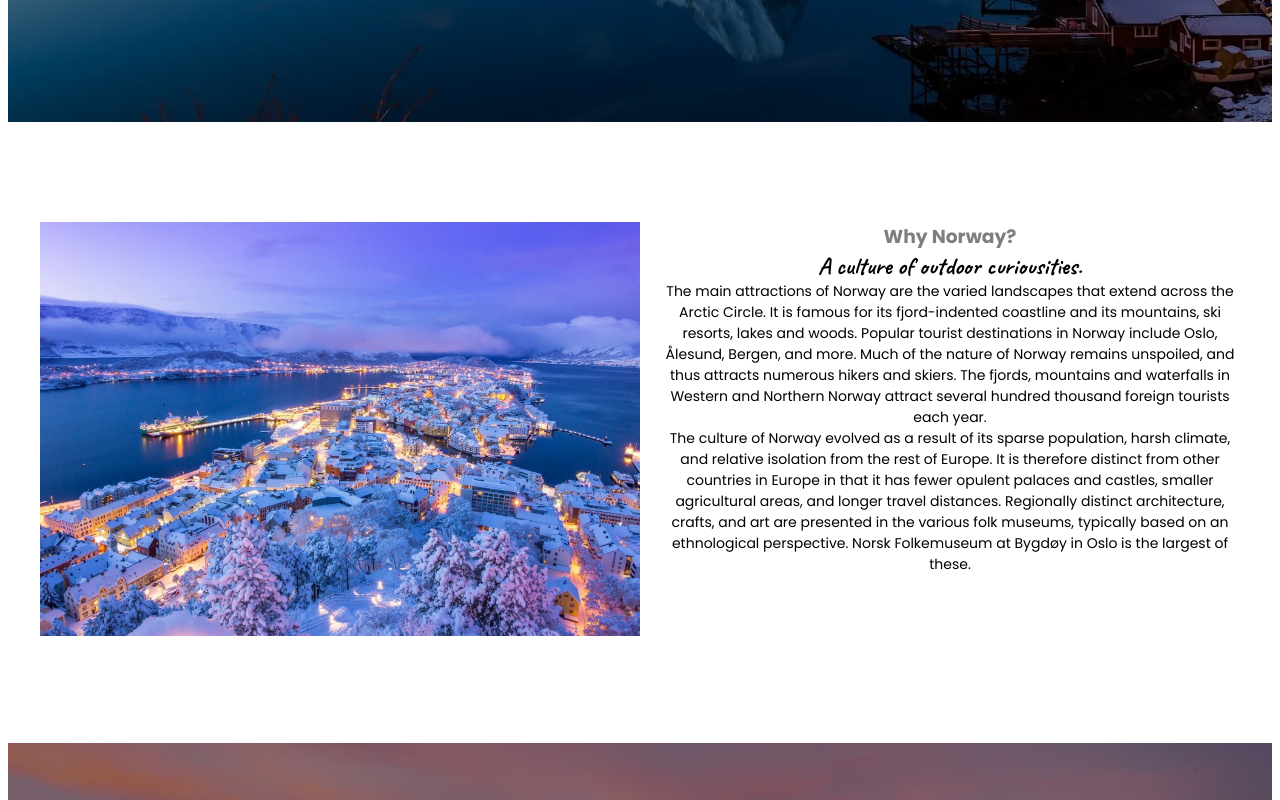
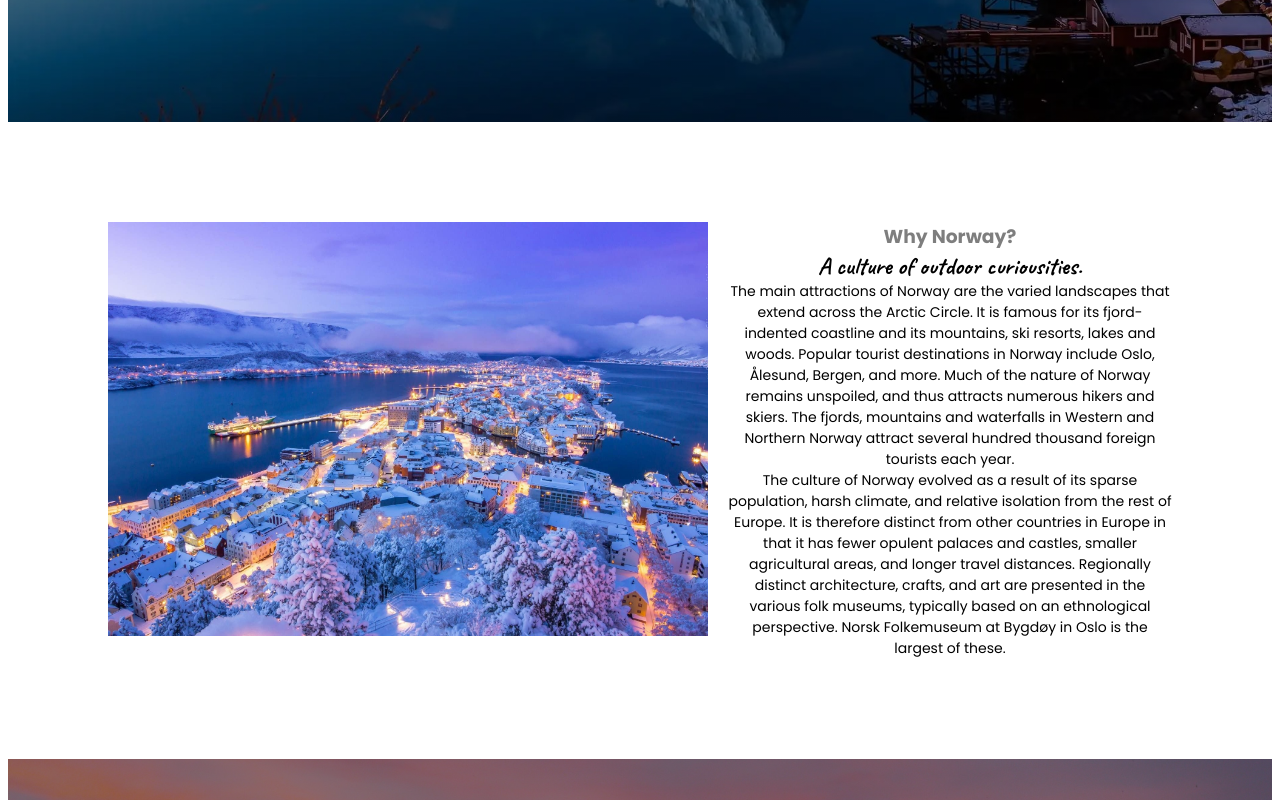
Before and after one commit to AlexFern17/travel-project, a website: page index.html in a window 1280 px wide. Shown: the part 540-1340 px from the top of the page. Drawn offline with Linux system fonts and the light colour scheme.

Commit message:
Added bootstrap

```diff
--- /dev/null
+++ b/package.json
@@ -0,0 +1,5 @@
+{
+  "dependencies": {
+    "bootstrap": "^5.3.3"
+  }
+}
--- a/src/style.css
+++ b/src/style.css
@@ -43,9 +43,8 @@ main {
 }
 
 section {
-  max-width: 1200px;
   margin: 0 auto;
-  padding: 100px 0;
+  padding: 100px;
 }
 
 section h3 {
```
Also changed, not shown: images/Noorwegen-fjord.jpg (added), images/Northern-lights.jpg (added), images/whale-watching.jpg (added), 1 other file.
